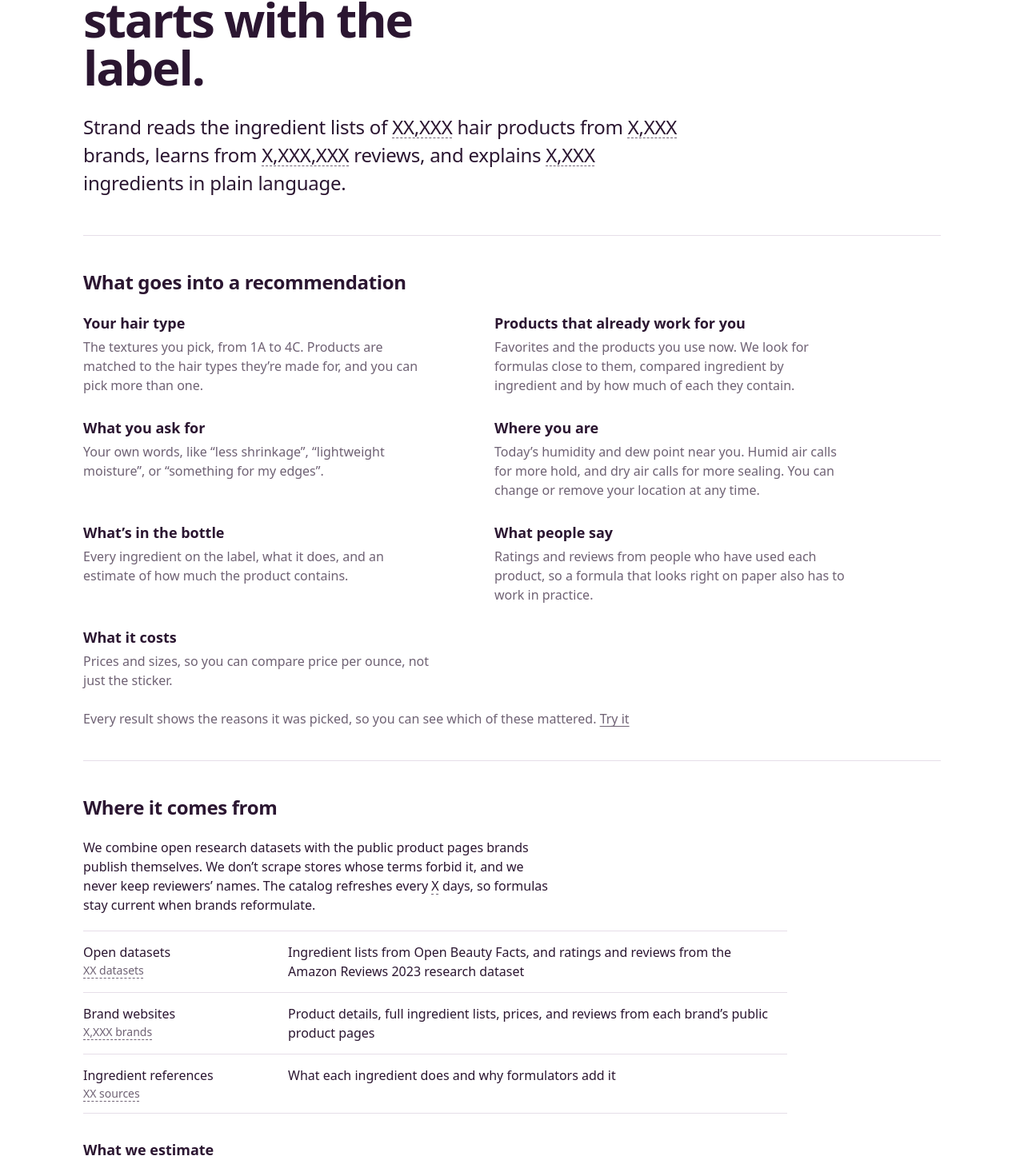
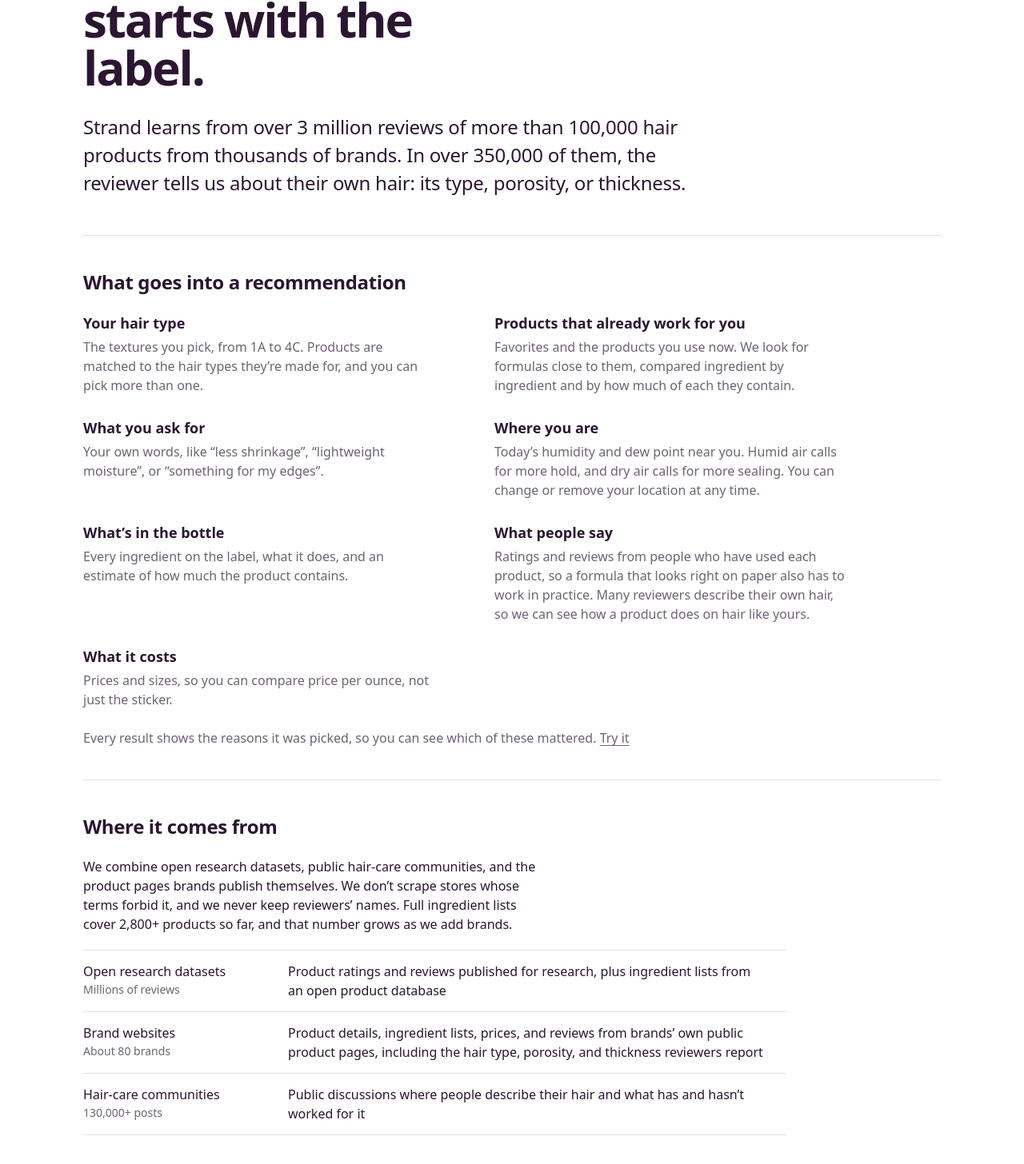
Before and after one commit to Frohrer/h4h-winners, a React (Vite) app in the folder frontend/: page /data in a window 1280 px wide. Shown: the part 262-1718 px from the top of the page at 80% size. Built offline with nearby package versions, Linux system fonts and the light colour scheme; no server answers; a web font is replaced by a local one.

Commit message:
our data page real dataset stats

```diff
--- a/frontend/src/pages/DataPage.tsx
+++ b/frontend/src/pages/DataPage.tsx
@@ -1,16 +1,18 @@
 import type { ReactNode } from 'react'
 import { Link } from 'react-router-dom'
 
-// PLACEHOLDERS until the scrape lands. Replace with real figures, ideally
-// served from an /api/stats endpoint so this page can't drift from the data.
-// Everything rendered through <Ph> gets a dashed underline so placeholder
-// copy is obvious in demos and easy to find when swapping in real numbers.
+// Rounded down from the first full scrape (data/*/MANIFEST.json). Rounded on
+// purpose: counts move with every refresh, and the page shouldn't promise more
+// precision than a snapshot has. Ideally served from /api/stats later.
+// Brands stays vague because marketplace seller names inflate the raw count.
+// Sources are described by kind, not by name, by request.
 const STATS = {
-  products: 'XX,XXX',
-  brands: 'X,XXX',
-  reviews: 'X,XXX,XXX',
-  ingredients: 'X,XXX',
-  refreshDays: 'X',
+  reviews: '3 million',
+  products: '100,000',
+  brands: 'thousands of',
+  hairProfileReviews: '350,000',
+  ingredientLists: '2,800',
+  communityPosts: '130,000',
 }
 
 const RELEASE = {
@@ -24,19 +26,19 @@
 // no retailer scraping. Keep this list in step with what scraper/ really collects.
 const SOURCES = [
   {
-    kind: 'Open datasets',
-    count: 'XX datasets',
-    takes: 'Ingredient lists from Open Beauty Facts, and ratings and reviews from the Amazon Reviews 2023 research dataset',
+    kind: 'Open research datasets',
+    count: 'Millions of reviews',
+    takes: 'Product ratings and reviews published for research, plus ingredient lists from an open product database',
   },
   {
     kind: 'Brand websites',
-    count: 'X,XXX brands',
-    takes: 'Product details, full ingredient lists, prices, and reviews from each brand’s public product pages',
+    count: 'About 80 brands',
+    takes: 'Product details, ingredient lists, prices, and reviews from brands’ own public product pages, including the hair type, porosity, and thickness reviewers report',
   },
   {
-    kind: 'Ingredient references',
-    count: 'XX sources',
-    takes: 'What each ingredient does and why formulators add it',
+    kind: 'Hair-care communities',
+    count: `${STATS.communityPosts}+ posts`,
+    takes: 'Public discussions where people describe their hair and what has and hasn’t worked for it',
   },
 ]
 
@@ -63,7 +65,7 @@
   },
   {
     name: 'What people say',
-    body: 'Ratings and reviews from people who have used each product, so a formula that looks right on paper also has to work in practice.',
+    body: 'Ratings and reviews from people who have used each product, so a formula that looks right on paper also has to work in practice. Many reviewers describe their own hair, so we can see how a product does on hair like yours.',
   },
   {
     name: 'What it costs',
@@ -103,9 +105,9 @@
       <header className="data__hero">
         <h1 className="display">Every recommendation starts with the label.</h1>
         <p className="data__lead">
-          Strand reads the ingredient lists of <Ph>{STATS.products}</Ph> hair products from <Ph>{STATS.brands}</Ph>{' '}
-          brands, learns from <Ph>{STATS.reviews}</Ph> reviews, and explains <Ph>{STATS.ingredients}</Ph> ingredients
-          in plain language.
+          Strand learns from over {STATS.reviews} reviews of more than {STATS.products} hair products from{' '}
+          {STATS.brands} brands. In over {STATS.hairProfileReviews} of them, the reviewer tells us about their own hair:
+          its type, porosity, or thickness.
         </p>
       </header>
 
@@ -128,9 +130,9 @@
       <section className="data__section" aria-labelledby="sources-heading">
         <h2 id="sources-heading">Where it comes from</h2>
         <p className="data__body">
-          We combine open research datasets with the public product pages brands publish themselves. We don’t scrape
-          stores whose terms forbid it, and we never keep reviewers’ names. The catalog refreshes every{' '}
-          <Ph>{STATS.refreshDays}</Ph> days, so formulas stay current when brands reformulate.
+          We combine open research datasets, public hair-care communities, and the product pages brands publish
+          themselves. We don’t scrape stores whose terms forbid it, and we never keep reviewers’ names. Full ingredient
+          lists cover {STATS.ingredientLists}+ products so far, and that number grows as we add brands.
         </p>
         <table className="sources">
           <thead className="visually-hidden">
@@ -144,9 +146,7 @@
               <tr key={s.kind}>
                 <th scope="row">
                   {s.kind}
-                  <span className="muted">
-                    <Ph>{s.count}</Ph>
-                  </span>
+                  <span className="muted">{s.count}</span>
                 </th>
                 <td>{s.takes}</td>
               </tr>
```
